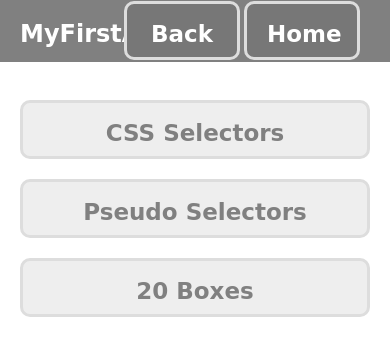
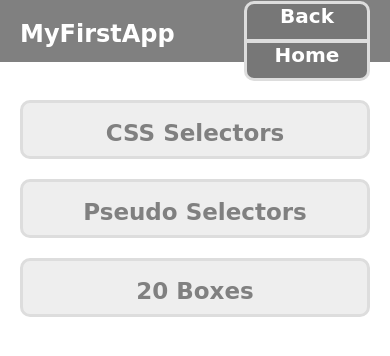
Before and after one commit to akosaf/akosaf.github.io, a PHP site: page /myFirstApp/workshop4/index.html in a window 390 px wide. Shown: the top 356 px of the page. Run offline with PHP 8.4, Linux system fonts and the light colour scheme; some web fonts are replaced.

Commit message:
header_btns_v2

```diff
--- a/myFirstApp/index.html
+++ b/myFirstApp/index.html
@@ -24,6 +24,7 @@
             <li><a href="/myFirstApp/workshop4/index.html">4th workshop</a></li>
             <li><a href="/myFirstApp/bmicalc/index.html">BMI calculator</a></li>
             <li><a href="/myFirstApp/workshop5/index.html">5th workshop</a></li>
+            <li><a href="/myFirstApp/gallery/index.html">Gallery</a></li>
         </ul>
     </nav>
 </body>
--- a/style.css
+++ b/style.css
@@ -22,3 +22,20 @@ ul, li {
 .back {
     right: 130px;
 }
+
+@media (max-width: 460px) {
+    .home, .back {
+        padding: 0px 25px;
+        font-size: 20px;
+        height: 35px;
+        right: 0px;
+    }
+    .home {
+        top: 20px;
+        border-radius: 0 0 10px 10px;
+    }
+    .back {
+        top: -19px;
+        border-radius: 10px 10px 0 0;
+    }
+}
```
Also changed, not shown: myFirstApp/gallery/index.html (added, +15 -0 lines).
